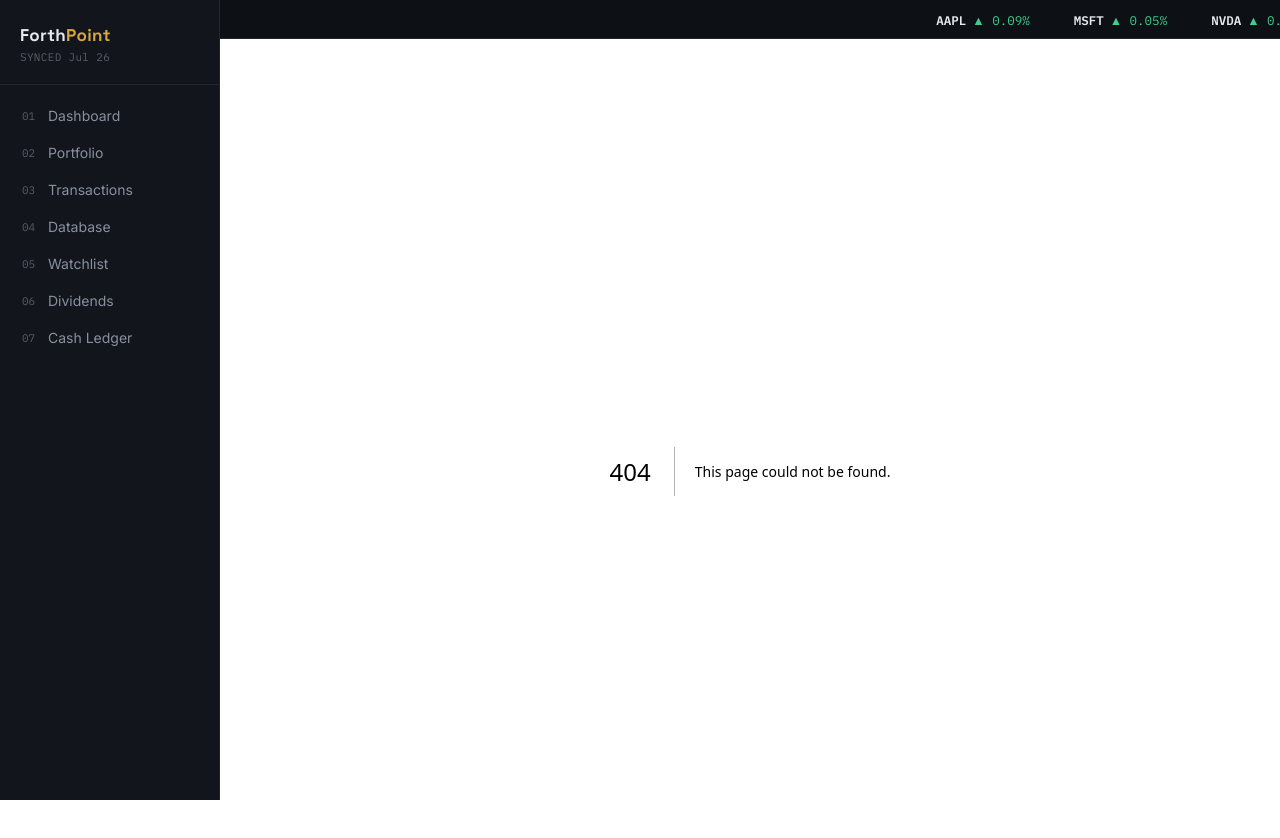
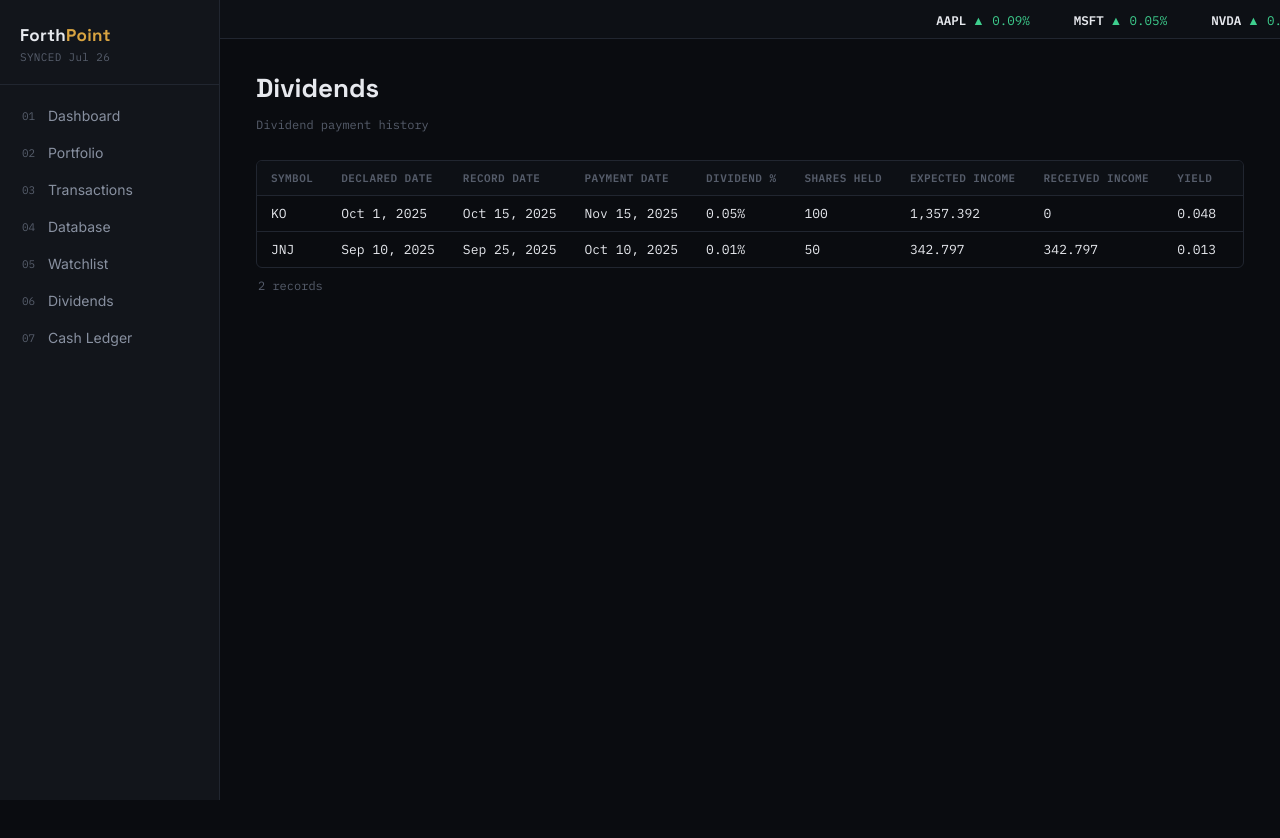
Before and after one commit to mdsabbir-hub/DSE-Database, a Next.js app: page /dividends in a window 1280 px wide. Before the commit this address had no page. Shown: the top 838 px of the page. After the commit the page ends 800 px from the top, so only its background shows below. Built offline with nearby package versions, Linux system fonts and the light colour scheme.

Commit message:
Create page.tsx

```diff
--- /dev/null
+++ b/src/app/dividends/page.tsx
@@ -0,0 +1,15 @@
+import { getTableData } from "@/lib/data";
+import DataTable from "@/components/DataTable";
+
+export const dynamic = "force-static";
+
+export default function DividendsPage() {
+  const { columns, rows } = getTableData("06-dividend-tracker");
+  return (
+    <>
+      <h1 className="page-title">Dividends</h1>
+      <p className="page-meta">Dividend payment history</p>
+      <DataTable columns={columns} rows={rows} />
+    </>
+  );
+}
```
